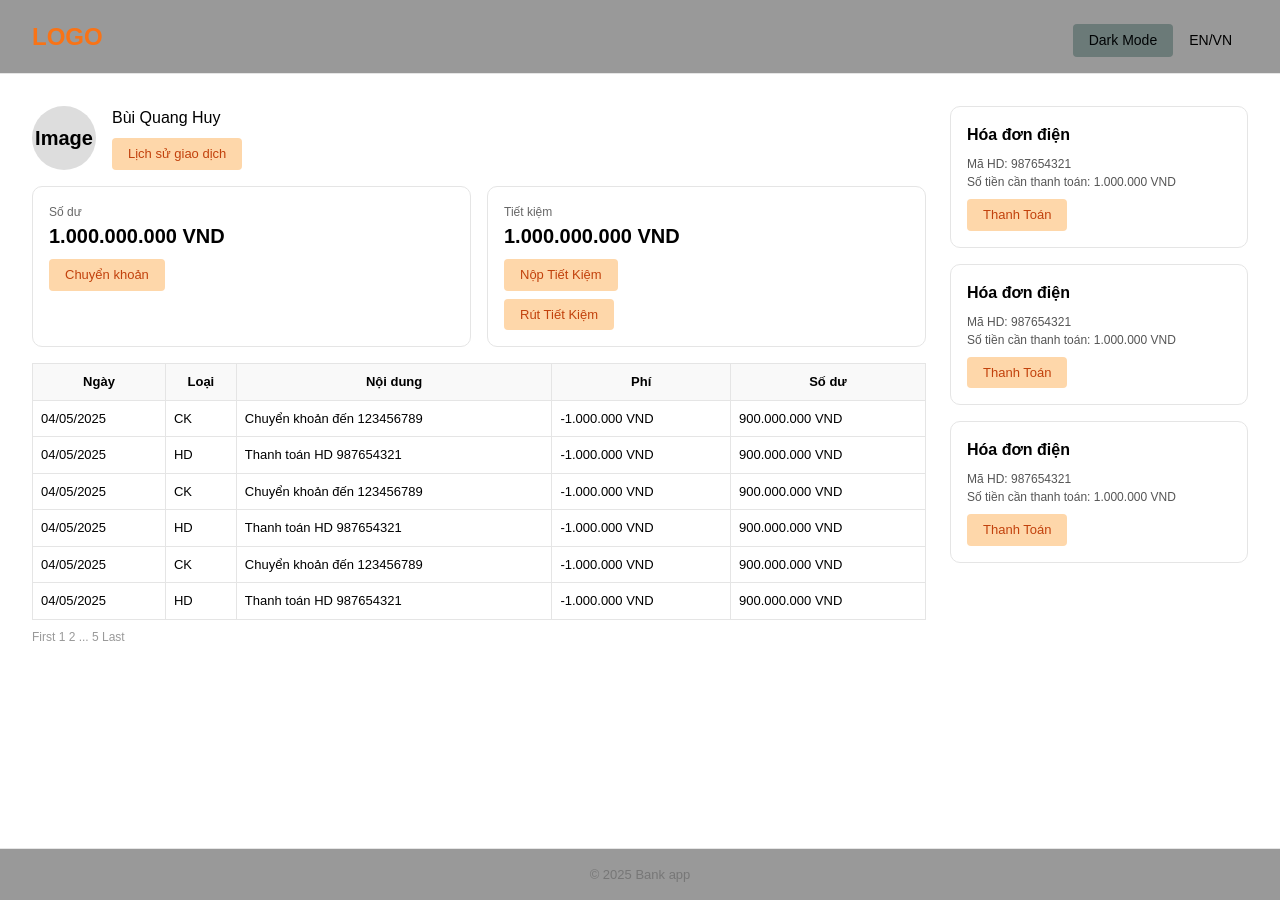
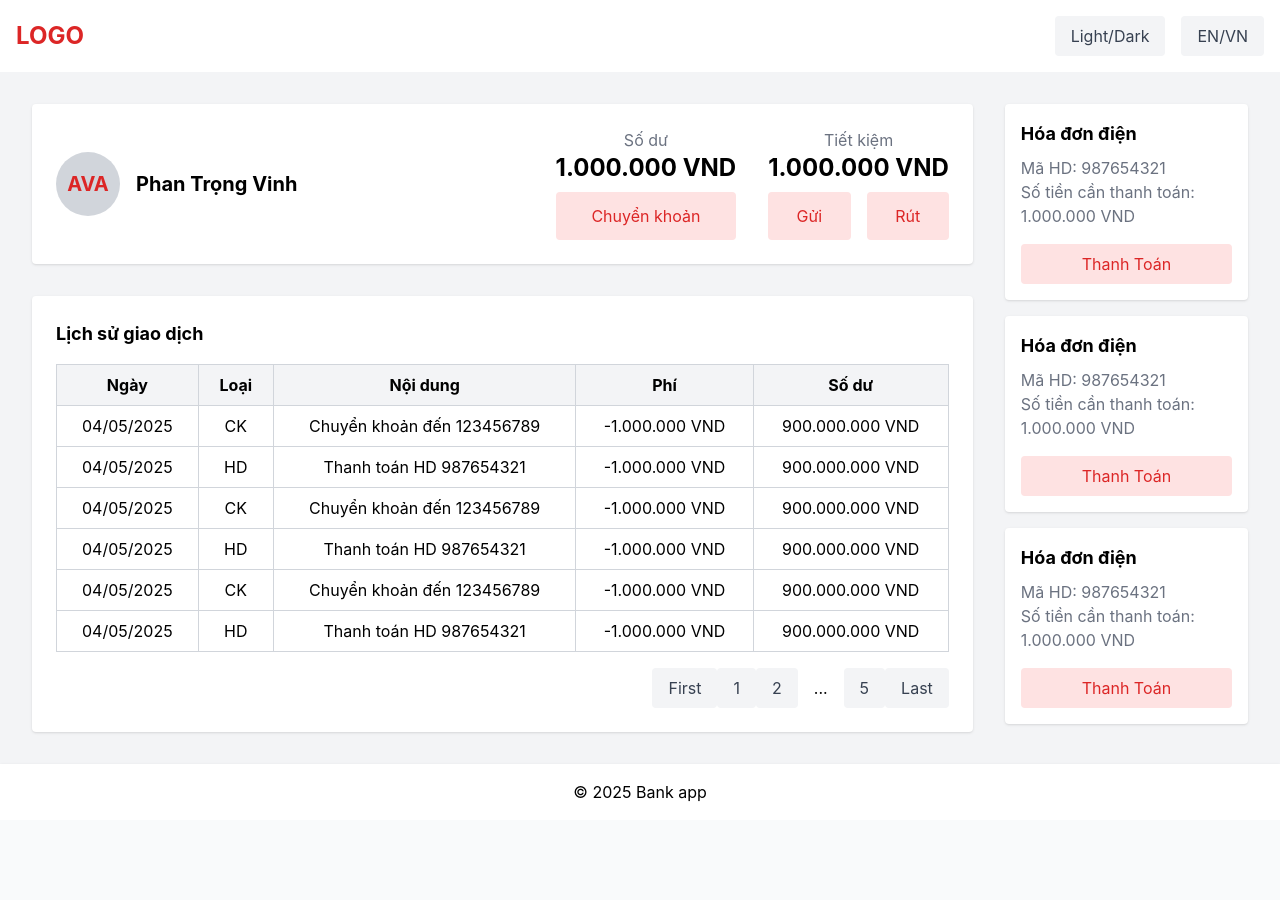
Before and after one commit to phanbachlong/Consumer_Transaction_Management_System, a React (Create React App) app in the folder project88/: page / in a window 1280 px wide. After the commit the page ends 820 px from the top, so only its background shows below. Built offline with nearby package versions, Linux system fonts and the light colour scheme.

Commit message:
Homepage demo
giao diện homepage

```diff
--- a/project88/src/App.js
+++ b/project88/src/App.js
@@ -4,8 +4,7 @@ import './App.css';
 import LoginPage from './features/auth/LoginPage';
 import FogotPassword from './features/auth/FogotPassword';
 import Register from './features/register/Register';
-import HomePage from './components/HomePage';
-
+import HomePage from './features/home/HomePage';
 
 
 
@@ -17,9 +16,9 @@ function App() {
     <Router>
       <Routes>
         <Route path="/" element={<HomePage />} />
-        {/* <Route path="/login" element={<LoginPage />} />
+        <Route path="/login" element={<LoginPage />} />
         <Route path="/fogot-password" element={<FogotPassword />} />
-        <Route path='/register' element={<Register />} /> */}
+        <Route path='/register' element={<Register />} />
         <Route path='/homepage' element={<HomePage/>} />
       </Routes>
     </Router>
--- /dev/null
+++ b/project88/src/components/Footer.js
@@ -0,0 +1,7 @@
+const Footer = () => (
+  <footer className="text-center py-4 bg-white shadow">
+    &copy; 2025 Bank app
+  </footer>
+);
+
+export default Footer;
--- /dev/null
+++ b/project88/src/components/Header.js
@@ -0,0 +1,18 @@
+const Header = ({ toggleTheme, currentTheme }) => (
+  <header className="flex justify-between items-center p-4 bg-white shadow">
+    <div className="text-2xl font-bold text-red-600">LOGO</div>
+    <div className="flex space-x-4">
+      <button
+        onClick={toggleTheme}
+        className="px-4 py-2 bg-gray-100 text-gray-700 rounded hover:bg-gray-200"
+      >
+        {currentTheme === "light" ? "Light/Dark" : "Dark/Light"}
+      </button>
+      <button className="px-4 py-2 bg-gray-100 text-gray-700 rounded hover:bg-gray-200">
+        EN/VN
+      </button>
+    </div>
+  </header>
+);
+
+export default Header;
--- a/project88/src/components/HomePage.js
+++ /dev/null
@@ -1,107 +0,0 @@
-import React, { useState, useEffect } from "react";
-import styles from "../styles/homepage.module.scss";
-
-const Header = ({ toggleTheme, currentTheme }) => (
-  <header className={styles.header}>
-    <div className={styles.logo}>LOGO</div>
-    <div className={styles["header-right"]}>
-      <button onClick={toggleTheme} className={styles["mode-btn"]}>
-        {currentTheme === "light" ? "Dark" : "Light"} Mode
-      </button>
-      <button>EN/VN</button>
-    </div>
-  </header>
-);
-
-const Footer = () => (
-  <footer className={styles.footer}>&copy; 2025 Bank app</footer>
-);
-
-const Content = () => (
-  <main className={styles.content}>
-    <div className={styles["main-section"]}>
-      <div className={styles["user-info"]}>
-        <div className={styles.avatar}>Image</div>
-        <div>
-          <h2>Bùi Quang Huy</h2>
-          <button className={styles["pay-btn"]}>Lịch sử giao dịch</button>
-        </div>
-      </div>
-
-      <div className={styles["balance-section"]}>
-        <div className={styles.card}>
-          <div className={styles["card-title"]}>Số dư</div>
-          <div className={styles["card-amount"]}>1.000.000.000 VND</div>
-          <button className={styles["pay-btn"]}>Chuyển khoản</button>
-        </div>
-        <div className={styles.card}>
-          <div className={styles["card-title"]}>Tiết kiệm</div>
-          <div className={styles["card-amount"]}>1.000.000.000 VND</div>
-          <button className={styles["pay-btn"]}>Nộp Tiết Kiệm</button>
-          <button className={styles["pay-btn"]}>Rút Tiết Kiệm</button>
-        </div>
-      </div>
-
-      <table className={styles["transaction-table"]}>
-        <thead>
-          <tr>
-            <th>Ngày</th>
-            <th>Loại</th>
-            <th>Nội dung</th>
-            <th>Phí</th>
-            <th>Số dư</th>
-          </tr>
-        </thead>
-        <tbody>
-          {[...Array(6)].map((_, i) => (
-            <tr key={i}>
-              <td>04/05/2025</td>
-              <td>{i % 2 === 0 ? "CK" : "HD"}</td>
-              <td>
-                {i % 2 === 0
-                  ? "Chuyển khoản đến 123456789"
-                  : "Thanh toán HD 987654321"}
-              </td>
-              <td>-1.000.000 VND</td>
-              <td>900.000.000 VND</td>
-            </tr>
-          ))}
-        </tbody>
-      </table>
-      <div className={styles.pagination}>First 1 2 ... 5 Last</div>
-    </div>
-
-    <div className={styles["bill-section"]}>
-      {[...Array(3)].map((_, i) => (
-        <div className={styles["bill-card"]} key={i}>
-          <div className={styles["bill-title"]}>Hóa đơn điện</div>
-          <div className={styles["bill-details"]}>
-            Mã HD: 987654321<br />
-            Số tiền cần thanh toán: 1.000.000 VND
-          </div>
-          <button className={styles["pay-btn"]}>Thanh Toán</button>
-        </div>
-      ))}
-    </div>
-  </main>
-);
-
-export default function HomePage() {
-  const [theme, setTheme] = useState("light");
-
-  useEffect(() => {
-    document.body.className = theme;
-  }, [theme]);
-
-  const toggleTheme = () => {
-    setTheme((prev) => (prev === "light" ? "dark" : "light"));
-  };
-
-  return (
-    <div className={styles.app}>
-      <Header toggleTheme={toggleTheme} currentTheme={theme} />
-      <Content />
-      <Footer />
-    </div>
-  );
-}
--- /dev/null
+++ b/project88/src/features/home/HomeContent.js
@@ -0,0 +1,111 @@
+const HomeContent = () => (
+  <main className="flex-1 p-8 flex flex-col lg:flex-row gap-8 bg-gray-100">
+    {/* Left Section */}
+    <div className="flex-1 space-y-8">
+      {/* User Info */}
+      <div className="flex items-center justify-between bg-white p-6 rounded shadow">
+        <div className="flex items-center space-x-4">
+          <div className="w-16 h-16 bg-gray-300 rounded-full flex items-center justify-center text-xl font-bold text-red-600">
+            AVA
+          </div>
+          <div>
+            <h2 className="text-xl font-bold">Phan Trọng Vinh</h2>
+          </div>
+        </div>
+        <div className="flex space-x-8">
+          <div className="text-center">
+            <div className="text-gray-500">Số dư</div>
+            <div className="text-2xl font-bold">1.000.000 VND</div>
+            <button className="mt-2 w-full h-12 px-4 py-2 bg-red-100 text-red-600 rounded hover:bg-red-200">
+              Chuyển khoản
+            </button>
+          </div>
+          <div className="text-center">
+            <div className="text-gray-500">Tiết kiệm</div>
+            <div className="text-2xl font-bold">1.000.000 VND</div>
+            <div className="flex justify-between space-x-4 mt-2">
+              <button className="w-1/2 h-12 px-4 py-2 bg-red-100 text-red-600 rounded hover:bg-red-200 overflow-hidden whitespace-nowrap text-ellipsis">
+                Gửi
+              </button>
+              <button className="w-1/2 h-12 px-4 py-2 bg-red-100 text-red-600 rounded hover:bg-red-200 overflow-hidden whitespace-nowrap text-ellipsis">
+                Rút
+              </button>
+            </div>
+          </div>
+        </div>
+      </div>
+
+      {/* Transaction History */}
+      <div className="bg-white p-6 rounded shadow">
+        <h3 className="text-lg font-bold mb-4">Lịch sử giao dịch</h3>
+        <table className="w-full border-collapse border border-gray-300">
+          <thead>
+            <tr className="bg-gray-100">
+              <th className="border border-gray-300 px-4 py-2">Ngày</th>
+              <th className="border border-gray-300 px-4 py-2">Loại</th>
+              <th className="border border-gray-300 px-4 py-2">Nội dung</th>
+              <th className="border border-gray-300 px-4 py-2">Phí</th>
+              <th className="border border-gray-300 px-4 py-2">Số dư</th>
+            </tr>
+          </thead>
+          <tbody>
+            {[...Array(6)].map((_, i) => (
+              <tr key={i} className="text-center">
+                <td className="border border-gray-300 px-4 py-2">04/05/2025</td>
+                <td className="border border-gray-300 px-4 py-2">
+                  {i % 2 === 0 ? "CK" : "HD"}
+                </td>
+                <td className="border border-gray-300 px-4 py-2">
+                  {i % 2 === 0
+                    ? "Chuyển khoản đến 123456789"
+                    : "Thanh toán HD 987654321"}
+                </td>
+                <td className="border border-gray-300 px-4 py-2">-1.000.000 VND</td>
+                <td className="border border-gray-300 px-4 py-2">900.000.000 VND</td>
+              </tr>
+            ))}
+          </tbody>
+        </table>
+
+        {/* Page */}
+        <div className="text-right mt-4">
+          <button className="px-4 py-2 bg-gray-100 text-gray-700 rounded hover:bg-gray-200">
+            First
+          </button>
+          <button className="px-4 py-2 bg-gray-100 text-gray-700 rounded hover:bg-gray-200">
+            1
+          </button>
+          <button className="px-4 py-2 bg-gray-100 text-gray-700 rounded hover:bg-gray-200">
+            2
+          </button>
+          <span className="px-4 py-2">...</span>
+          <button className="px-4 py-2 bg-gray-100 text-gray-700 rounded hover:bg-gray-200">
+            5
+          </button>
+          <button className="px-4 py-2 bg-gray-100 text-gray-700 rounded hover:bg-gray-200">
+            Last
+          </button>
+        </div>
+      </div>
+    </div>
+
+    {/* Thanh toán hóa đơn */}
+    <div className="w-full lg:w-1/5 space-y-4">
+      {[...Array(3)].map((_, i) => (
+        <div className="p-4 bg-white shadow rounded" key={i}>
+          <div className="text-lg font-bold">Hóa đơn điện</div>
+          <div className="text-gray-500 mt-2">
+            Mã HD: 987654321
+            <br />
+            Số tiền cần thanh toán: 1.000.000 VND
+          </div>
+          <button className="mt-4 w-full px-4 py-2 bg-red-100 text-red-600 rounded hover:bg-red-200">
+            Thanh Toán
+          </button>
+        </div>
+      ))}
+    </div>
+  </main>
+);
+
+export default HomeContent;
--- /dev/null
+++ b/project88/src/features/home/HomePage.js
@@ -0,0 +1,24 @@
+import React, { useState, useEffect } from "react";
+import Header from "../../components/Header";
+import Footer from "../../components/Footer";
+import HomeContent from "./HomeContent";
+
+export default function HomePage() {
+  const [theme, setTheme] = useState("light");
+
+  useEffect(() => {
+    document.body.className = theme === "light" ? "bg-gray-50" : "bg-gray-900 text-white";
+  }, [theme]);
+
+  const toggleTheme = () => {
+    setTheme((prev) => (prev === "light" ? "dark" : "light"));
+  };
+
+  return (
+    <div className="flex flex-col h-screen">
+      <Header toggleTheme={toggleTheme} currentTheme={theme} />
+      <HomeContent />
+      <Footer />
+    </div>
+  );
+}
```
Also changed, not shown: project88/src/pages/LoginPage.js (added).
